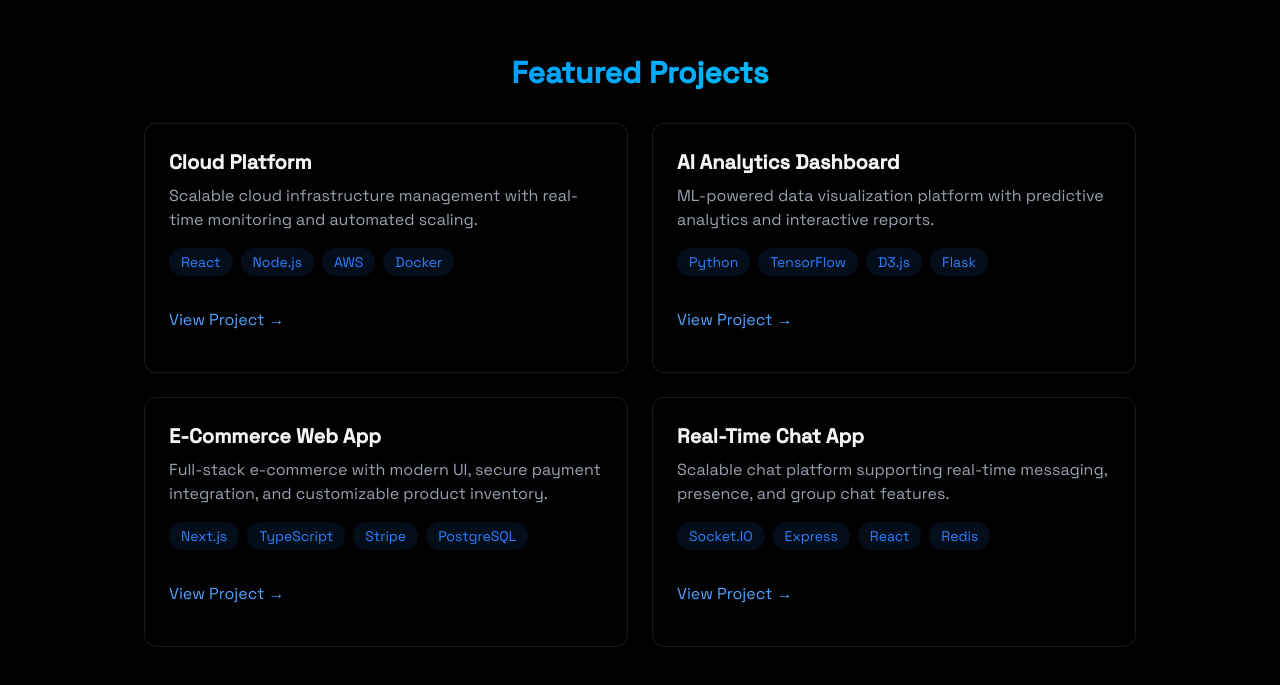
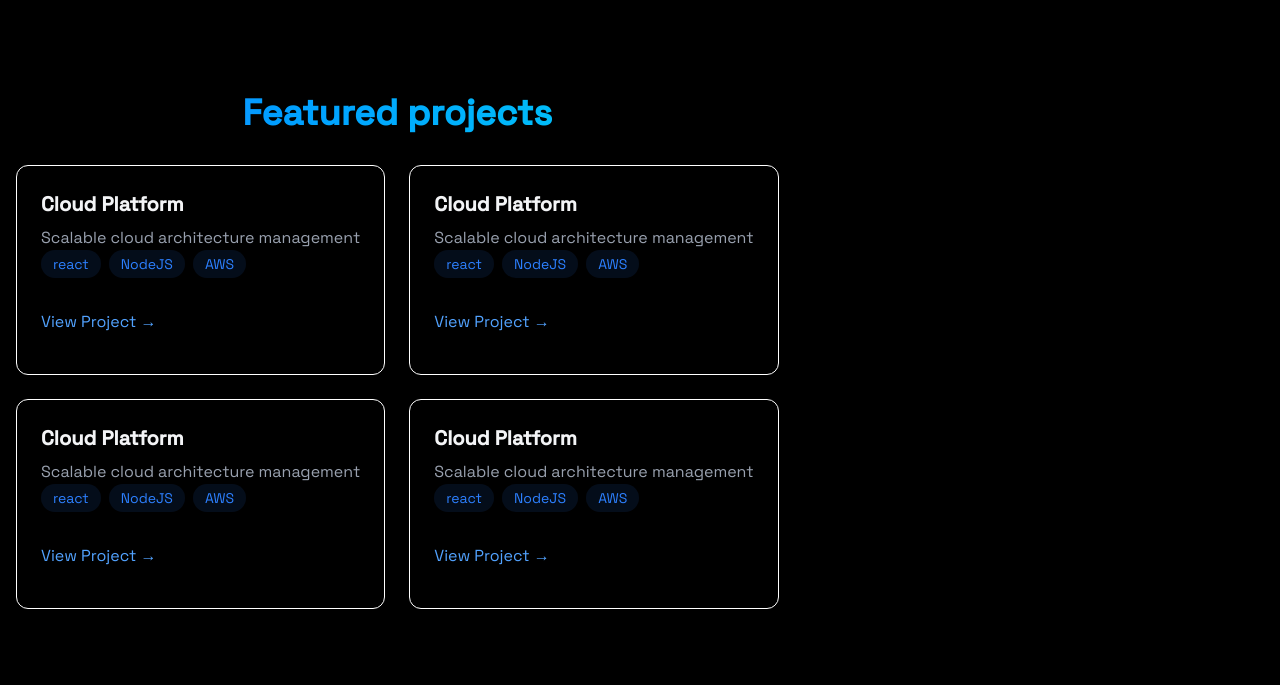
Before and after one commit to SantanderFerrari/c_m_portfolio_site, a React (Vite) app: page / in a window 1280 px wide. Shown: the part 1649-2334 px from the top of the page. Built offline with nearby package versions, Linux system fonts and the light colour scheme.

Commit message:
update on projects

```diff
--- a/src/components/sections/Projects.jsx
+++ b/src/components/sections/Projects.jsx
@@ -4,28 +4,25 @@
   return (
     <section
       id="projects"
-      className="min-h-screen flex items-center justify-center py-20"
+      className="min-h-screen flex items-center justified-center py-20"
     >
       <RevealOnScroll>
         <div className="max-w-5xl mx-auto px-4">
-          <h2 className="text-3xl font-bold mb-8 bg-gradient-to-r from-blue-500 to-cyan-400 bg-clip-text text-transparent text-center">
-            {" "}
-            Featured Projects
+          <h2 className="text-4xl font-bold mb-8 bg-gradient-to-r from-blue-500 to-cyan-400 bg-clip-text text-transparent text-center">
+            {""}
+            Featured projects
           </h2>
           <div className="grid grid-cols-1 md:grid-cols-2 gap-6">
-            <div className="p-6 rounded-xl border border-white/10 hover:-translate-y-1 hover:border-blue-500/30 hover:shadow-[0_2px_8px_rgba(59,130,246,0.2)] transition">
-              <h3 className="text-xl font-bold mb-2"> Cloud Platform</h3>
-              <p className="text-gray-400 mb-4">
-                Scalable cloud infrastructure management with real-time
-                monitoring and automated scaling.
+            <div className="p-6 rounded-xl border border-white hover:-translate-y-1 hover:border-blue-500/30 hover:shadow-[0_2px_8px_rgba(59,130,246,0.1)] transition-all">
+              <h3 className="text-xl font-bold mb-2">Cloud Platform</h3>
+              <p className="text-gray-400">
+                Scalable cloud architecture management
               </p>
               <div className="flex flex-wrap gap-2 mb-4">
-                {["React", "Node.js", "AWS", "Docker"].map((tech, key) => (
+                {["react", "NodeJS", "AWS"].map((tech, key) => (
                   <span
                     key={key}
-                    className="bg-blue-500/10 text-blue-500 py-1 px-3 rounded-full text-sm hover:bg-blue-500/20
-                                    hover:shadow-[0_2px_8px_rgba(59,130,246,0.1)] transition-all
-                    "
+                    className="bg-blue-500/10 text-blue-500 py-1 px-3 rounded-full text-sm hover:bg-blue-500/20 hover:shadow-[0_2px_8px_rgba(59,130,246,0.2)] transition"
                   >
                     {tech}
                   </span>
@@ -37,125 +34,86 @@
                   href="#"
                   className="text-blue-400 hover:text-blue-300 transition-colors my-4"
                 >
-                  View Project →
+                  {" "}
+                  View Project &#x2192;{" "}
                 </a>
               </div>
             </div>
-            <div
-              className="
-              glass p-6 rounded-xl border border-white/10
-              hover:-translate-y-1 hover:border-blue-500/30
-              hover:shadow-[0_4px_20px_rgba(59,130,246,0.1)]
-              transition-all
-            "
-            >
-              <h3 className="text-xl font-bold mb-2">AI Analytics Dashboard</h3>
-              <p className="text-gray-400 mb-4">
-                ML-powered data visualization platform with predictive analytics
-                and interactive reports.
+            <div className="p-6 rounded-xl border border-white hover:-translate-y-1 hover:border-blue-500/30 hover:shadow-[0_2px_8px_rgba(59,130,246,0.1)] transition-all">
+              <h3 className="text-xl font-bold mb-2">Cloud Platform</h3>
+              <p className="text-gray-400">
+                Scalable cloud architecture management
               </p>
               <div className="flex flex-wrap gap-2 mb-4">
-                {["Python", "TensorFlow", "D3.js", "Flask"].map((tech, key) => (
+                {["react", "NodeJS", "AWS"].map((tech, key) => (
                   <span
                     key={key}
-                    className="
-                      bg-blue-500/10 text-blue-500 py-1 px-3
-                      rounded-full text-sm
-                      transition
-                      hover:bg-blue-500/20 hover:-translate-y-0.5
-                      hover:shadow-[0_2px_8px_rgba(59,130,246,0.2)]
-                    "
+                    className="bg-blue-500/10 text-blue-500 py-1 px-3 rounded-full text-sm hover:bg-blue-500/20 hover:shadow-[0_2px_8px_rgba(59,130,246,0.2)] transition"
                   >
                     {tech}
                   </span>
                 ))}
               </div>
+
               <div className="flex justify-between items-center">
                 <a
                   href="#"
                   className="text-blue-400 hover:text-blue-300 transition-colors my-4"
                 >
-                  View Project →
+                  {" "}
+                  View Project &#x2192;{" "}
                 </a>
               </div>
             </div>
-
-            <div
-              className="
-              glass p-6 rounded-xl border border-white/10
-              hover:-translate-y-1 hover:border-blue-500/30
-              hover:shadow-[0_4px_20px_rgba(59,130,246,0.1)]
-              transition-all
-            "
-            >
-              <h3 className="text-xl font-bold mb-2">E-Commerce Web App</h3>
-              <p className="text-gray-400 mb-4">
-                Full-stack e-commerce with modern UI, secure payment
-                integration, and customizable product inventory.
+            <div className="p-6 rounded-xl border border-white hover:-translate-y-1 hover:border-blue-500/30 hover:shadow-[0_2px_8px_rgba(59,130,246,0.1)] transition-all">
+              <h3 className="text-xl font-bold mb-2">Cloud Platform</h3>
+              <p className="text-gray-400">
+                Scalable cloud architecture management
               </p>
               <div className="flex flex-wrap gap-2 mb-4">
-                {["Next.js", "TypeScript", "Stripe", "PostgreSQL"].map(
-                  (tech) => (
-                    <span
-                      key={tech}
-                      className="
-                      bg-blue-500/10 text-blue-500 py-1 px-3
-                      rounded-full text-sm
-                      transition
-                      hover:bg-blue-500/20 hover:-translate-y-0.5
-                      hover:shadow-[0_2px_8px_rgba(59,130,246,0.2)]
-                    "
-                    >
-                      {tech}
-                    </span>
-                  )
-                )}
+                {["react", "NodeJS", "AWS"].map((tech, key) => (
+                  <span
+                    key={key}
+                    className="bg-blue-500/10 text-blue-500 py-1 px-3 rounded-full text-sm hover:bg-blue-500/20 hover:shadow-[0_2px_8px_rgba(59,130,246,0.2)] transition"
+                  >
+                    {tech}
+                  </span>
+                ))}
               </div>
+
               <div className="flex justify-between items-center">
                 <a
                   href="#"
                   className="text-blue-400 hover:text-blue-300 transition-colors my-4"
                 >
-                  View Project →
+                  {" "}
+                  View Project &#x2192;{" "}
                 </a>
               </div>
             </div>
-
-            <div
-              className="
-              glass p-6 rounded-xl border border-white/10
-              hover:-translate-y-1 hover:border-blue-500/30
-              hover:shadow-[0_4px_20px_rgba(59,130,246,0.1)]
-              transition-all
-            "
-            >
-              <h3 className="text-xl font-bold mb-2">Real-Time Chat App</h3>
-              <p className="text-gray-400 mb-4">
-                Scalable chat platform supporting real-time messaging, presence,
-                and group chat features.
+            <div className="p-6 rounded-xl border border-white hover:-translate-y-1 hover:border-blue-500/30 hover:shadow-[0_2px_8px_rgba(59,130,246,0.1)] transition-all">
+              <h3 className="text-xl font-bold mb-2">Cloud Platform</h3>
+              <p className="text-gray-400">
+                Scalable cloud architecture management
               </p>
               <div className="flex flex-wrap gap-2 mb-4">
-                {["Socket.IO", "Express", "React", "Redis"].map((tech, key) => (
+                {["react", "NodeJS", "AWS"].map((tech, key) => (
                   <span
                     key={key}
-                    className="
-                      bg-blue-500/10 text-blue-500 py-1 px-3
-                      rounded-full text-sm
-                      transition
-                      hover:bg-blue-500/20 hover:-translate-y-0.5
-                      hover:shadow-[0_2px_8px_rgba(59,130,246,0.2)]
-                    "
+                    className="bg-blue-500/10 text-blue-500 py-1 px-3 rounded-full text-sm hover:bg-blue-500/20 hover:shadow-[0_2px_8px_rgba(59,130,246,0.2)] transition"
                   >
                     {tech}
                   </span>
                 ))}
               </div>
-              <div className="flex justify-between items-center ">
+
+              <div className="flex justify-between items-center">
                 <a
                   href="#"
                   className="text-blue-400 hover:text-blue-300 transition-colors my-4"
                 >
-                  View Project →
+                  {" "}
+                  View Project &#x2192;{" "}
                 </a>
               </div>
             </div>
```
